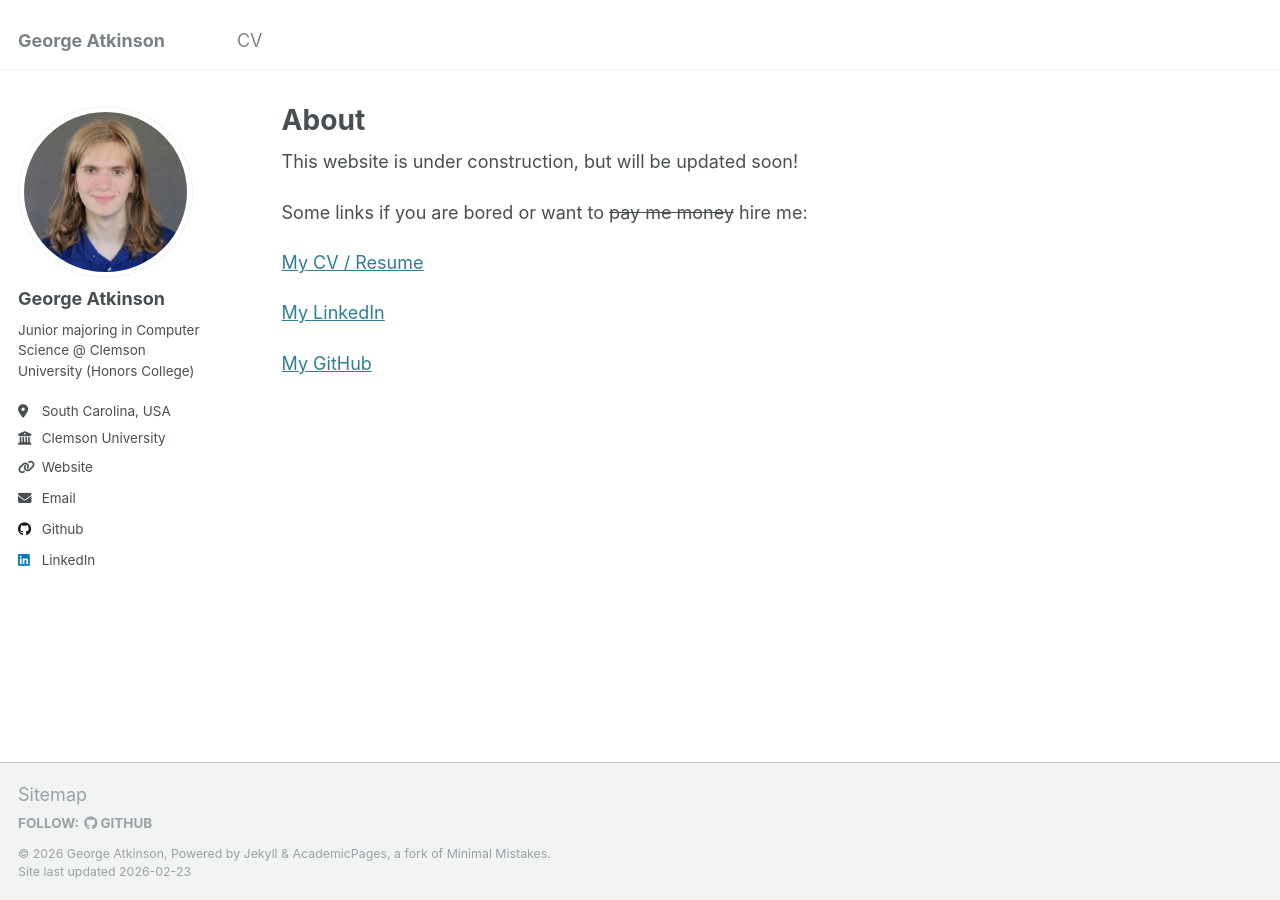
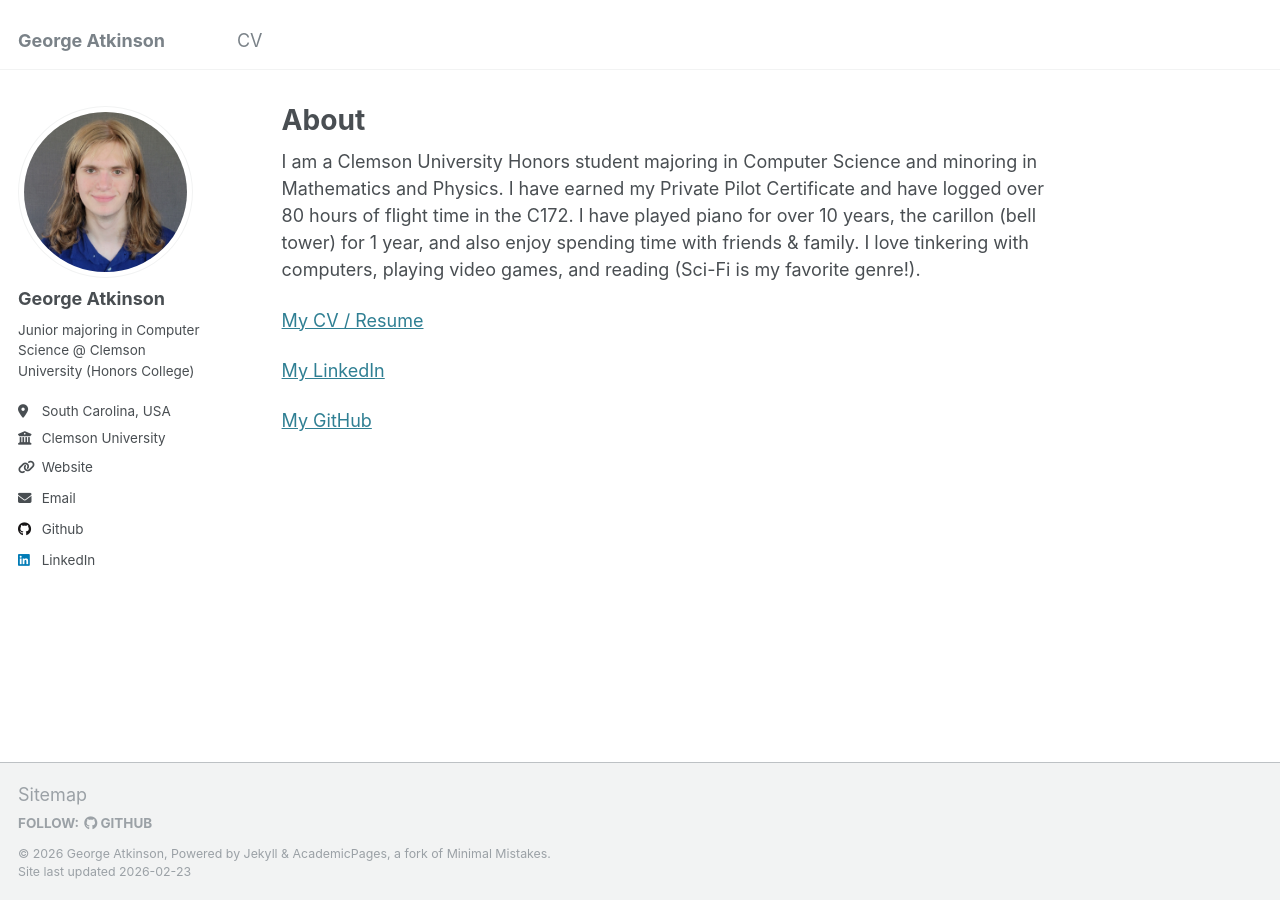
Before and after one commit to GCPins/gcpins.github.io, a Jekyll site: the page built from _pages/about.md, in a window 1280 px wide. Built offline with Jekyll 4.4.1, drawn with Linux system fonts in a browser that asks for light colours.

Commit message:
Revise about page with personal details
Updated personal information and removed construction notice.

```diff
--- a/_pages/about.md
+++ b/_pages/about.md
@@ -7,9 +7,7 @@ redirect_from:
   - /about.html
 ---
 
-This website is under construction, but will be updated soon!
-
-Some links if you are bored or want to ~~pay me money~~ hire me:
+I am a Clemson University Honors student majoring in Computer Science and minoring in Mathematics and Physics. I have earned my Private Pilot Certificate and have logged over 80 hours of flight time in the C172. I have played piano for over 10 years, the carillon (bell tower) for 1 year, and also enjoy spending time with friends & family. I love tinkering with computers, playing video games, and reading (Sci-Fi is my favorite genre!).
 
 [My CV / Resume](https://gcpins.github.io/cv)
 
```
